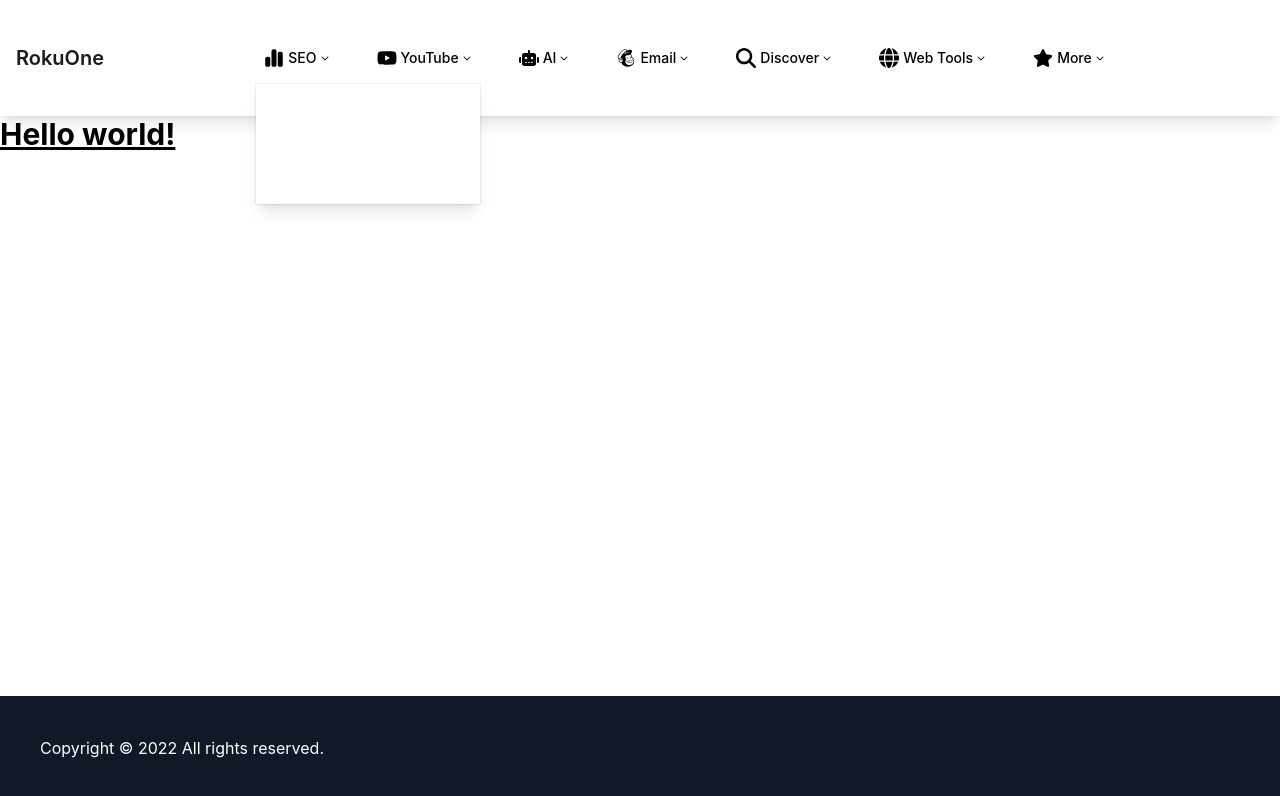
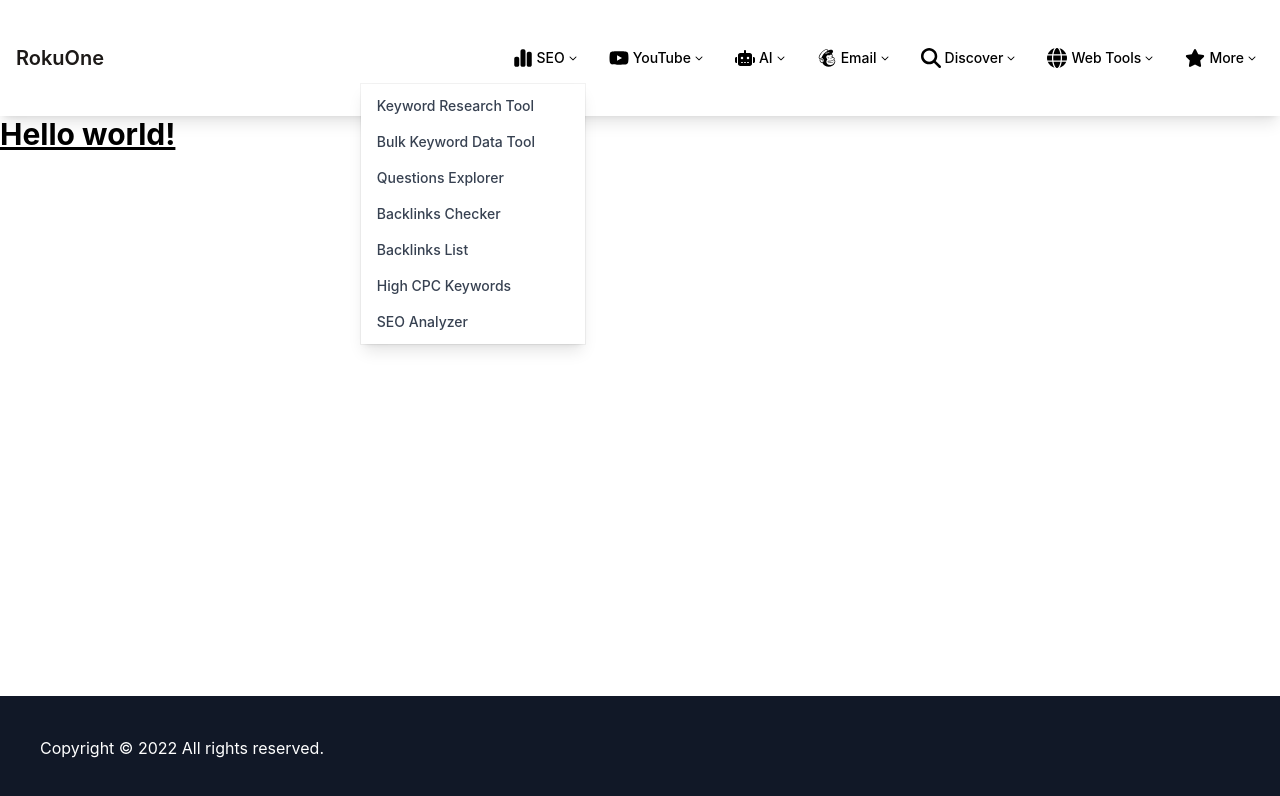
Before and after one commit to zararashraf/rokuone, a React (Create React App) app: page / in a window 1280 px wide. Both pictures are taken after a click on the button "SEO". Shown: the top 796 px of the page. Built offline with nearby package versions, Linux system fonts and the light colour scheme.

Commit message:
Working on Navbar

```diff
--- a/src/components/layouts/Dropdown.jsx
+++ b/src/components/layouts/Dropdown.jsx
@@ -27,7 +27,7 @@ export default function DropDown({text, icon, options}) {
         leaveFrom="transform opacity-100 scale-100"
         leaveTo="transform opacity-0 scale-95"
       >
-        <Menu.Items className="origin-top-right absolute left-0 mt-2 w-56 shadow-lg bg-white ring-1 ring-black ring-opacity-5 focus:outline-none">
+        <Menu.Items className="origin-top-right absolute right-0 mt-2 w-56 shadow-lg bg-white ring-1 ring-black ring-opacity-5 focus:outline-none">
           <div className="py-1">
             {options.map((option) => (
                 <Menu.Item>
@@ -35,7 +35,7 @@ export default function DropDown({text, icon, options}) {
                   <a
                     href="#"
                     className={classNames(
-                      active ? 'text-cyan-800' : 'text-gray-700',
+                      active ? 'bg-gray-300 duration-800' : 'text-gray-700',
                       'block px-4 py-2 text-sm'
                     )}
                   >
--- a/src/components/layouts/Navbar.jsx
+++ b/src/components/layouts/Navbar.jsx
@@ -4,7 +4,15 @@ import { faMailchimp, faYoutube, faYoutubeSquare } from "@fortawesome/free-brand
 
 
 const Navbar = () => {
-  const seoItems = ['Keyword Research Tool', 'Bulk Keyword Data Tool', 'Questions Explorer', 'Backlinks Checker', 'Backlinks List', 'High CPC Keywords', 'SEO Analyzer'];
+  const seoItems = [
+    { 'icon': '', 'text': 'Keyword Research Tool' },
+    { 'icon': '', 'text': 'Bulk Keyword Data Tool' },
+    { 'icon': '', 'text': 'Questions Explorer' },
+    { 'icon': '', 'text': 'Backlinks Checker' },
+    { 'icon': '', 'text': 'Backlinks List' },
+    { 'icon': '', 'text': 'High CPC Keywords' },
+    { 'icon': '', 'text': 'SEO Analyzer' }
+  ];
 
   const youtubeItems = [
     { 'icon': faYoutubeSquare, 'text': 'YouTube Keyword Tool' },
@@ -16,10 +24,37 @@ const Navbar = () => {
     { 'icon': faParagraph, 'text': 'Paragraph Translator' }
   ];
 
-  const emailItems = ['Email Validation Tool', 'Bulk Email Validation', 'Email TXT Extraction Tool', 'Warmup Schedule Generator', 'Subject Line Tester'];
-  const discoverItems = ['High CPC Keywords', 'Influencers', 'Instagram Hashtags', 'Affiliate Programs'];
-  const webtoolItems = ['Privacy Policy Generator', 'Terms & Conditions Generator', 'Fast Domain Search', 'Text Sharing'];
-  const moreItems = ['Guides', 'Z-educate', 'Z-educate Forums', 'Link URL Tracker', 'Fast Domain Search', 'InQuick Sticks', 'Super Email Sender'];
+  const emailItems = [
+    { 'icon': '', 'text': 'Email Validation Tool' },
+    { 'icon': '', 'text': 'Bulk Email Validation' },
+    { 'icon': '', 'text': 'Email TXT Extraction Tool' },
+    { 'icon': '', 'text': 'Warmup Schedule Generator' },
+    { 'icon': '', 'text': 'Subject Line Tester' },
+  ];
+
+  const discoverItems = [
+    { 'icon': '', 'text': 'High CPC Keywords' },
+    { 'icon': '', 'text': 'Influencers' },
+    { 'icon': '', 'text': 'Instagram Hashtags' },
+    { 'icon': '', 'text': 'Affiliate Programs' },
+  ];
+
+  const webtoolItems = [
+    { 'icon': '', 'text': 'Privacy Policy Generator' },
+    { 'icon': '', 'text': 'Terms & Conditions Generator' },
+    { 'icon': '', 'text': 'Fast Domain Search' },
+    { 'icon': '', 'text': 'Text Sharing' },
+  ];
+
+  const moreItems = [
+    { 'icon': '', 'text': 'Guides' },
+    { 'icon': '', 'text': 'Z-educate' },
+    { 'icon': '', 'text': 'Z-educate Forums' },
+    { 'icon': '', 'text': 'Link URL Tracker' },
+    { 'icon': '', 'text': 'Fast Domain Search' },
+    { 'icon': '', 'text': 'InQuick Sticks' },
+    { 'icon': '', 'text': 'Super Email Sender' },
+  ];
 
   return (
     <nav className='bg-white border-gray-200 px-2 sm:px-4 py-10 shadow-lg'>
@@ -30,43 +65,14 @@ const Navbar = () => {
           <span className='self-center text-xl font-semibold whitespace-nowrap text-stone-900'>RokuOne</span>
         </a>
 
-        <div className='flex items-center md:order-2'>
-          <button type='button' className='flex mr-3 text-sm bg-gray-800 rounded-full md:mr-0 focus:ring-4 focus:ring-gray-300 dark:focus:ring-gray-600' id='user-menu-button' aria-expanded='false' data-dropdown-toggle='dropdown'>
-            <span className='sr-only'>Open user menu</span>
-            {/*<img className='w-8 h-8 rounded-full' alt='user photo' />*/}
-          </button>
+        <button data-collapse-toggle='mobile-menu-2' type='button' className='inline-flex duration-500 items-center p-2 ml-1 text-sm text-gray-500 md:hidden hover:bg-gray-100 focus:outline-none focus:ring-2 focus:ring-gray-200 dark:text-gray-400 dark:hover:bg-gray-700 dark:focus:ring-gray-600' aria-controls='mobile-menu-2' aria-expanded='false'>
+          <span className='sr-only'>Open main menu</span>
+          <svg className='w-6 h-6' fill='currentColor' viewBox='0 0 20 20' xmlns='http://www.w3.org/2000/svg'><path fill-rule='evenodd' d='M3 5a1 1 0 011-1h12a1 1 0 110 2H4a1 1 0 01-1-1zM3 10a1 1 0 011-1h12a1 1 0 110 2H4a1 1 0 01-1-1zM3 15a1 1 0 011-1h12a1 1 0 110 2H4a1 1 0 01-1-1z' clip-rule='evenodd'></path></svg>
+          <svg className='hidden w-6 h-6' fill='currentColor' viewBox='0 0 20 20' xmlns='http://www.w3.org/2000/svg'><path fill-rule='evenodd' d='M4.293 4.293a1 1 0 011.414 0L10 8.586l4.293-4.293a1 1 0 111.414 1.414L11.414 10l4.293 4.293a1 1 0 01-1.414 1.414L10 11.414l-4.293 4.293a1 1 0 01-1.414-1.414L8.586 10 4.293 5.707a1 1 0 010-1.414z' clip-rule='evenodd'></path></svg>
+        </button>
 
-          {/* Dropdown menu */}
-          <div className='hidden z-50 my-4 text-base list-none bg-white rounded divide-y divide-gray-100 shadow dark:bg-gray-700 dark:divide-gray-600' id='dropdown'>
-            <div className='py-3 px-4'>
-              <span className='block text-sm text-gray-900 dark:text-white'>Bonnie Green</span>
-              <span className='block text-sm font-medium text-gray-500 truncate dark:text-gray-400'>name@flowbite.com</span>
-            </div>
-            <ul className='py-1' aria-labelledby='dropdown'>
-              <li>
-                <a href='#' className='block py-2 px-4 text-sm text-gray-700 hover:bg-gray-100 dark:hover:bg-gray-600 dark:text-gray-200 dark:hover:text-white'>Dashboard</a>
-              </li>
-              <li>
-                <a href='#' className='block py-2 px-4 text-sm text-gray-700 hover:bg-gray-100 dark:hover:bg-gray-600 dark:text-gray-200 dark:hover:text-white'>Settings</a>
-              </li>
-              <li>
-                <a href='#' className='block py-2 px-4 text-sm text-gray-700 hover:bg-gray-100 dark:hover:bg-gray-600 dark:text-gray-200 dark:hover:text-white'>Earnings</a>
-              </li>
-              <li>
-                <a href='#' className='block py-2 px-4 text-sm text-gray-700 hover:bg-gray-100 dark:hover:bg-gray-600 dark:text-gray-200 dark:hover:text-white'>Sign out</a>
-              </li>
-            </ul>
-          </div>
-
-          <button data-collapse-toggle='mobile-menu-2' type='button' className='inline-flex items-center p-2 ml-1 text-sm text-gray-500 rounded-lg md:hidden hover:bg-gray-100 focus:outline-none focus:ring-2 focus:ring-gray-200 dark:text-gray-400 dark:hover:bg-gray-700 dark:focus:ring-gray-600' aria-controls='mobile-menu-2' aria-expanded='false'>
-            <span className='sr-only'>Open main menu</span>
-            <svg className='w-6 h-6' fill='currentColor' viewBox='0 0 20 20' xmlns='http://www.w3.org/2000/svg'><path fill-rule='evenodd' d='M3 5a1 1 0 011-1h12a1 1 0 110 2H4a1 1 0 01-1-1zM3 10a1 1 0 011-1h12a1 1 0 110 2H4a1 1 0 01-1-1zM3 15a1 1 0 011-1h12a1 1 0 110 2H4a1 1 0 01-1-1z' clip-rule='evenodd'></path></svg>
-            <svg className='hidden w-6 h-6' fill='currentColor' viewBox='0 0 20 20' xmlns='http://www.w3.org/2000/svg'><path fill-rule='evenodd' d='M4.293 4.293a1 1 0 011.414 0L10 8.586l4.293-4.293a1 1 0 111.414 1.414L11.414 10l4.293 4.293a1 1 0 01-1.414 1.414L10 11.414l-4.293 4.293a1 1 0 01-1.414-1.414L8.586 10 4.293 5.707a1 1 0 010-1.414z' clip-rule='evenodd'></path></svg>
-          </button>
-        </div>
-
-        <div className='hidden justify-between items-center w-full md:flex md:w-auto md:order-1' id='mobile-menu-2'>
-          <ul className='flex flex-col mt-4 md:flex-row md:space-x-8 md:mt-0 md:text-sm md:font-medium'>
+        <div className='hidden mr-0 justify-between items-center w-full md:flex md:w-auto md:order-1' id='mobile-menu-2'>
+          <ul className='flex flex-col mt-4 md:flex-row md:space-x-4 md:mt-0 md:text-sm md:font-medium'>
             <li>
               <DropDown text='SEO' icon={faChartSimple} options={seoItems} />
             </li>
```
